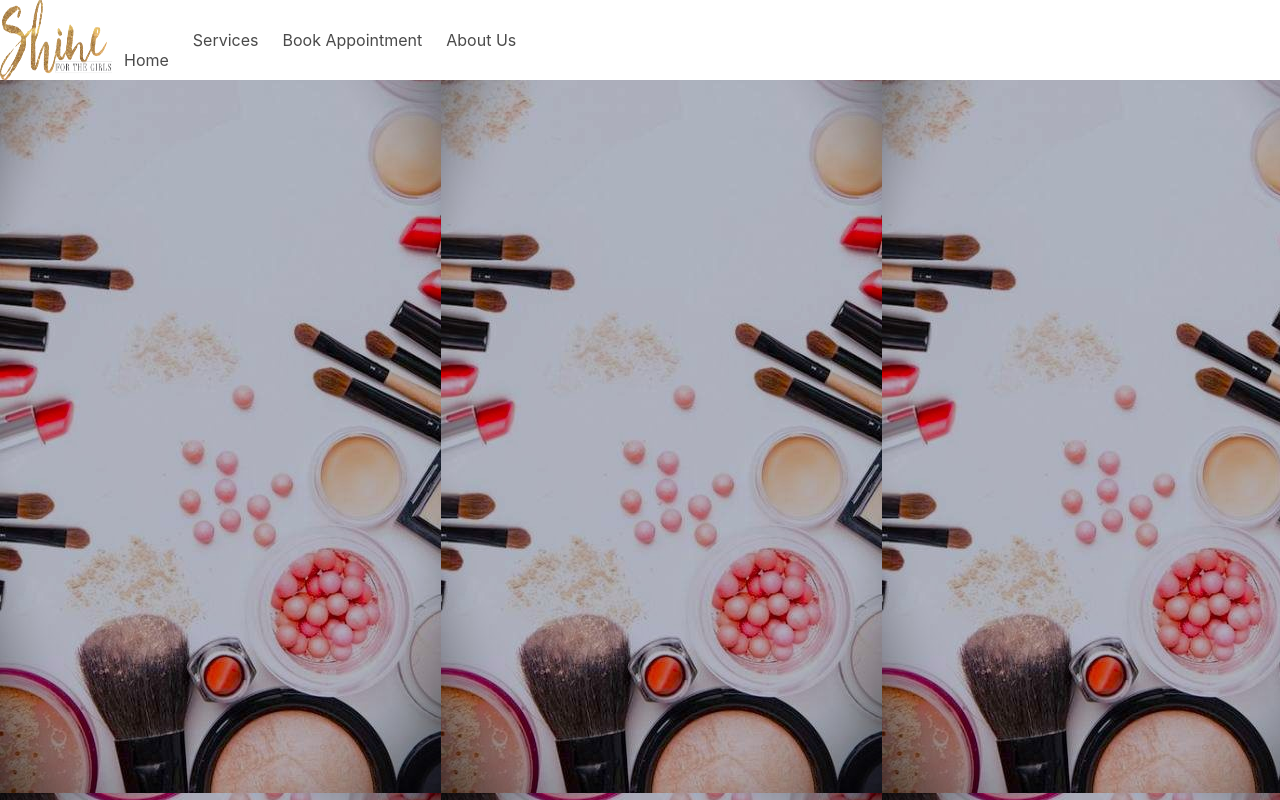
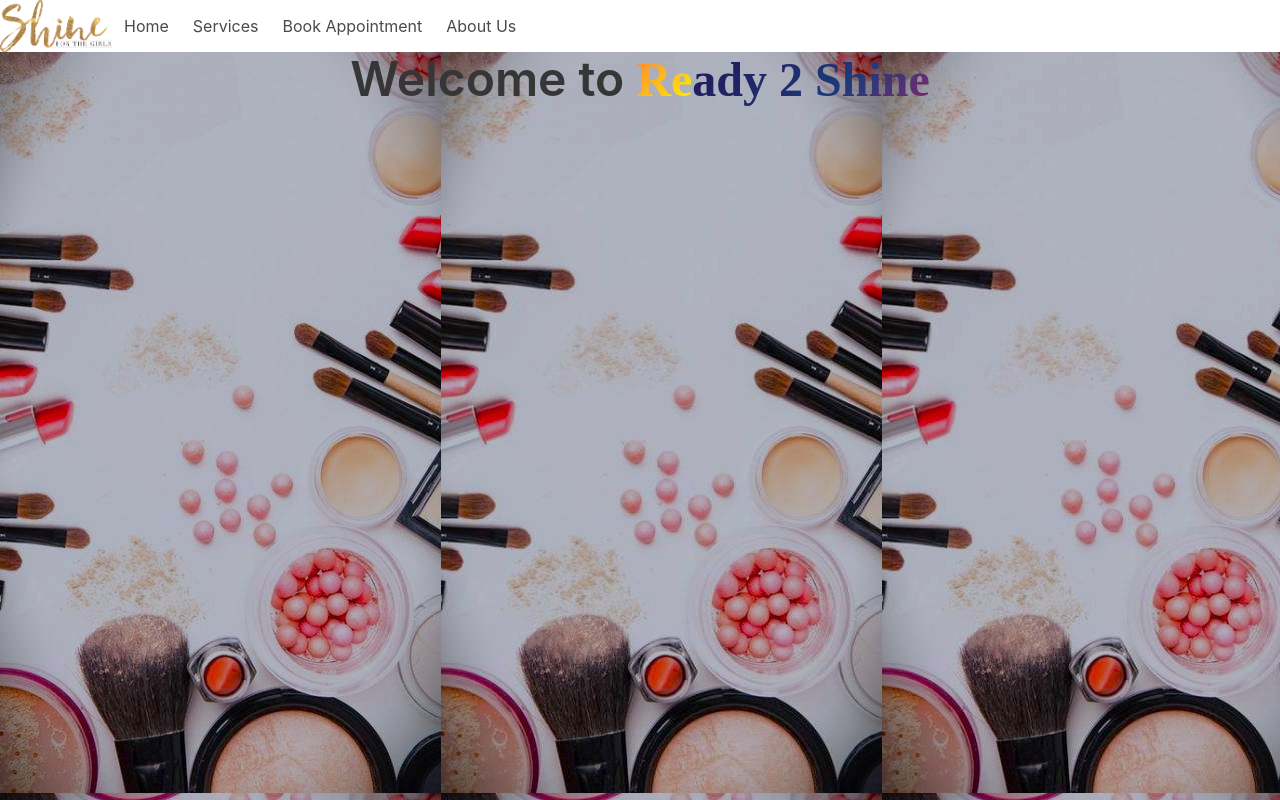
Before and after one commit to chethan1996/beauty-salon, a React (Create React App) app: page / in a window 1280 px wide. Built offline with nearby package versions, Linux system fonts and the light colour scheme.

Commit message:
Add text animation

```diff
--- a/src/components/Home.jsx
+++ b/src/components/Home.jsx
@@ -1,4 +1,5 @@
 import Navbar from "./navbar/Navbar";
+import LandingPage from "./landingPage/landingPage";
 import { Route, Redirect, Routes } from "react-router-dom";
 
 
@@ -7,7 +8,7 @@ export default function Home(){
         <div>
         <section>
             <Routes>
-                <Route path="/" element={<Navbar/>} />
+                <Route path="/" element={[<Navbar/>,<LandingPage/>]} />
             </Routes>
         </section>
         </div>
--- /dev/null
+++ b/src/components/landingPage/landingPage.css
@@ -0,0 +1,30 @@
+.animate-charcter
+{
+    font-family:"Brush Script MT";
+    font-size:"40px";
+  background-image: linear-gradient(
+    -225deg,
+    #231557 0%,
+    #1c3a7a 29%,
+    #ff1361 67%,
+    #fff800 100%
+  );
+  background-size: auto auto;
+  background-clip: border-box;
+  background-size: 200% auto;
+  color: #fff;
+  background-clip: text;
+  text-fill-color: transparent;
+  -webkit-background-clip: text;
+  -webkit-text-fill-color: transparent;
+  animation: textclip 5s linear infinite;
+  display: inline-block;
+  animation-direction: reverse;
+
+}
+
+@keyframes textclip {
+  to {
+    background-position: 200% center;
+  }
+}
--- /dev/null
+++ b/src/components/landingPage/landingPage.jsx
@@ -0,0 +1,14 @@
+import "./landingPage.css"
+
+
+export default function LandingPage(){
+
+    return (
+        <>
+            <p>
+            <h1 className="title is-1">Welcome to <span className="animate-charcter">Ready 2 Shine</span> </h1>
+            </p>
+
+        </>
+    )
+}
--- a/src/components/navbar/Navbar.jsx
+++ b/src/components/navbar/Navbar.jsx
@@ -28,10 +28,7 @@ export default function Navbar() {
       className={`navbar-menu ${isActive ? "is-active" : ""}`}
     >
       <div className="navbar-start">
-      <div class="enable-scroll">
-        <a className="navbar-item scroll-text-1" href="#" >Home</a>
         <a className="navbar-item scroll-text-2" href="#" >Home</a>
-        </div>
         <a className="navbar-item" href="#">Services</a>
         <a className="navbar-item" href="#">Book Appointment</a>
         <a className="navbar-item" href="#">About Us</a>
--- a/src/components/navbar/navbar.css
+++ b/src/components/navbar/navbar.css
@@ -5,6 +5,12 @@
 
 .enable-scroll:hover .scroll-text-1{
   opacity: 1;
-  top:30px;
+  top:35px;
   transition: all 0.5s ease;
 }
+
+.enable-scroll:hover .scroll-text-2{
+  opacity: 0;
+  /* top:30px; */
+  /* transition: all 0.5s ease; */
+}
```
